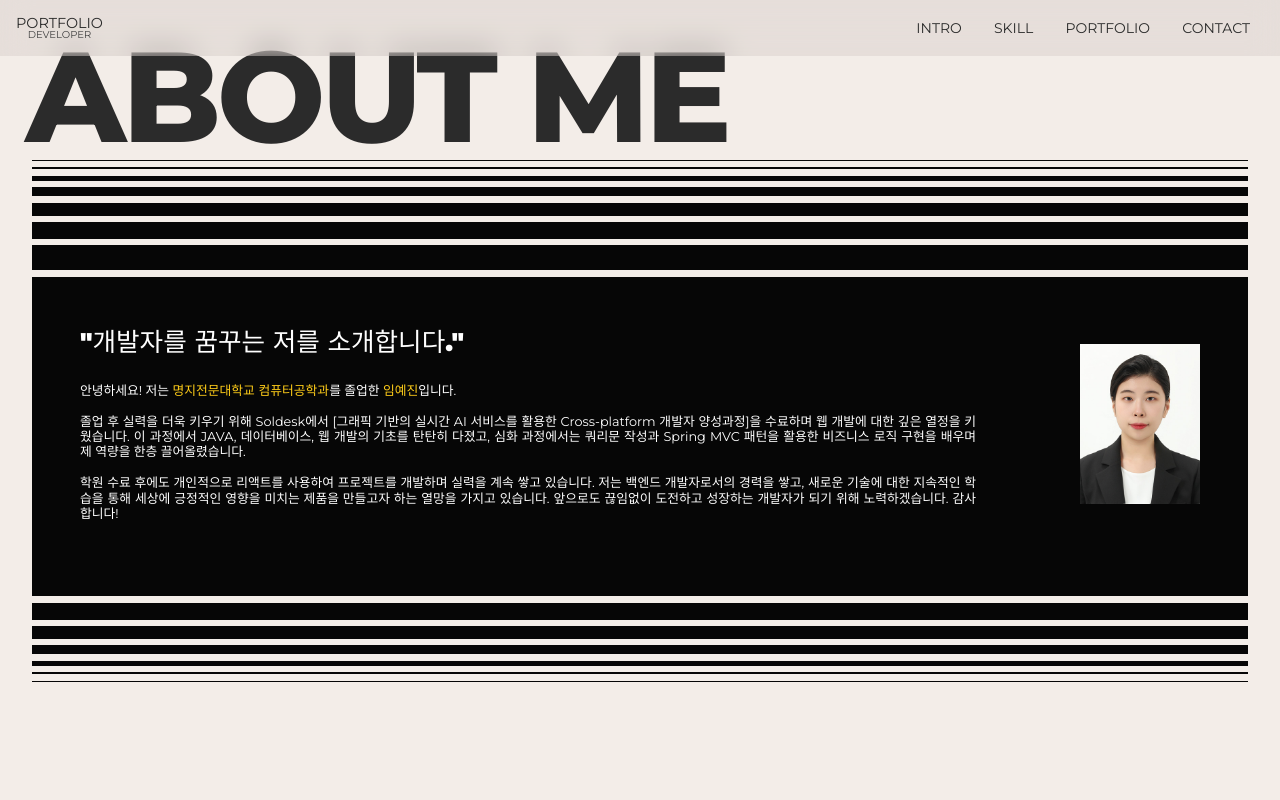
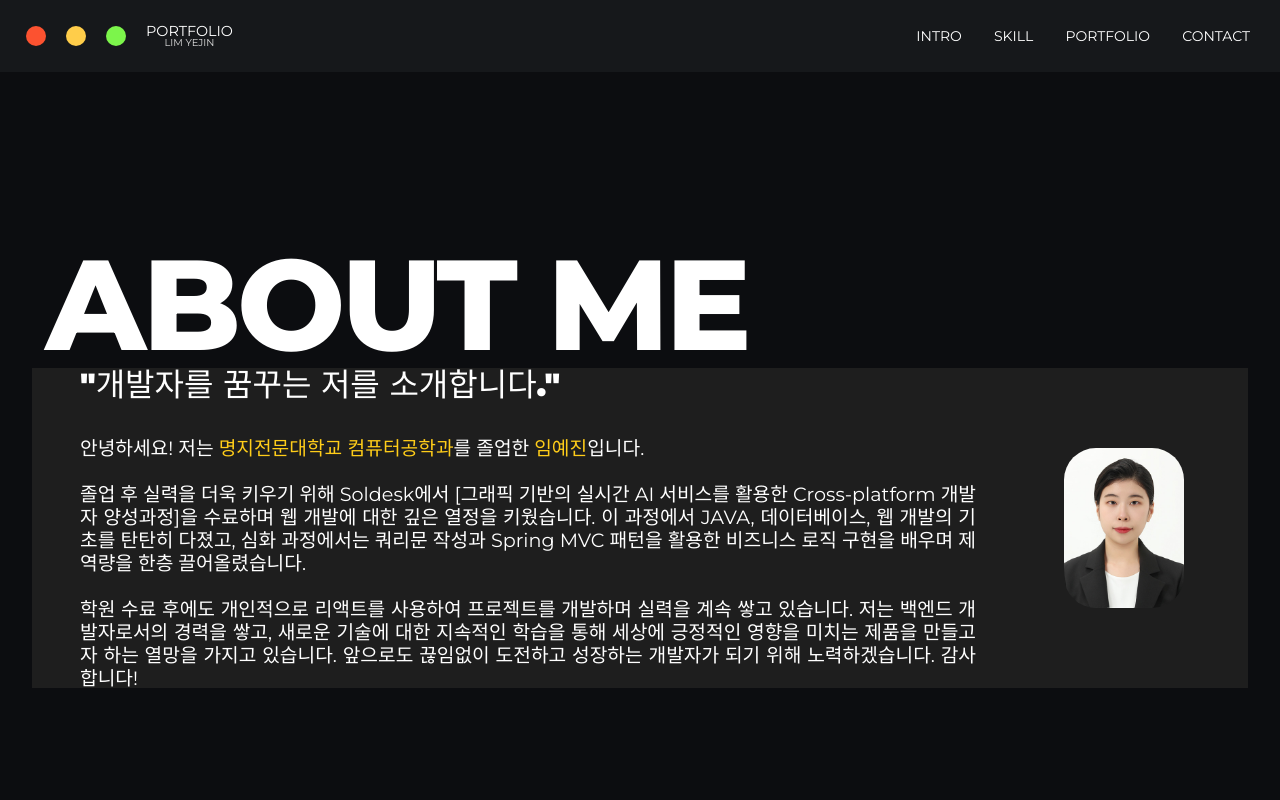
Before and after one commit to maplesyrup0423/portfolio-YEJIN-2024, a website built with Vite: page 2024portfolio-YEJIN/port2024-yejin-vite/src/index.html in a window 1280 px wide. Shown: the top 800 px of the page. Built offline with nearby package versions, Linux system fonts and the light colour scheme; some packages are replaced by stand-ins of ours; a small style sheet from the web is missing; a web font is replaced by a local one.

Commit message:
헤더 인트로 수정

```diff
--- a/2024portfolio-YEJIN/port2024-yejin-vite/src/assets/css/section/header.css
+++ b/2024portfolio-YEJIN/port2024-yejin-vite/src/assets/css/section/header.css
@@ -9,7 +9,7 @@
   display: flex;
   align-items: center;
   justify-content: space-between;
-  background-color: rgba(116, 99, 99, 0.1);
+  background-color: var(--bg2);
   backdrop-filter: blur(15px);
   padding: 1rem;
 }
@@ -22,7 +22,7 @@
 .header__logo em {
   font-size: 10px;
   display: block;
-  color: var(--black200);
+  color: var(--black400);
 }
 .header__nav li {
   display: inline;
@@ -57,7 +57,7 @@
   display: block;
   width: 40px;
   height: 2px;
-  background-color: var(--black);
+  background-color: var(--white);
   margin-top: 19px;
   position: relative;
 }
@@ -65,7 +65,7 @@
   content: "";
   width: 40px;
   height: 2px;
-  background-color: var(--black);
+  background-color: var(--white);
   position: absolute;
   right: 0;
   top: 6px;
@@ -75,7 +75,7 @@
   content: "";
   width: 40px;
   height: 2px;
-  background-color: var(--black);
+  background-color: var(--white);
   position: absolute;
   left: 0;
   bottom: 6px;
@@ -117,3 +117,30 @@
     display: block;
   }
 }
+
+.circle {
+  width: 20px;
+  height: 20px;
+  border-radius: 50%;
+  display: inline-block;
+  margin: 10px;
+}
+
+.circle:nth-child(1) {
+  background-color: #fc5230; /* 빨강 */
+}
+
+.circle:nth-child(2) {
+  background-color: #ffcd4a; /* 노랑 */
+}
+
+.circle:nth-child(3) {
+  background-color: #7cf54b; /* 초록 */
+  margin-right: 20px;
+}
+
+.header__logos {
+  display: flex;
+  justify-content: flex-start;
+  align-items: center;
+}
--- a/2024portfolio-YEJIN/port2024-yejin-vite/src/assets/css/section/intro.css
+++ b/2024portfolio-YEJIN/port2024-yejin-vite/src/assets/css/section/intro.css
@@ -18,11 +18,13 @@
   white-space: nowrap;
   text-indent: -0.5vw;
   letter-spacing: -0.3vw;
+  margin-left: 20px;
 }
 .intro__text {
+  background-color: #1e1e1e; /* 어두운 배경 */
+  padding: 20px; /* 전체 여백 */
   width: 100%;
   height: 40vh;
-  background-color: #060606;
   color: var(--white);
   display: flex;
   justify-content: space-between;
@@ -37,10 +39,14 @@
   text-align: justify;
   z-index: 100;
 }
-.intro__text .text .about-tit {
-  font-size: 2vw;
+.intro__text .about-tit {
   font-weight: 900;
   margin-bottom: 1em;
+  font-size: 2.5vw;
+  margin-bottom: 1em;
+}
+.intro__text .about-text {
+  font-size: 1.5vw;
 }
 .about-text span {
   font-weight: bold;
@@ -48,76 +54,19 @@
 }
 .intro__text .img {
   width: 15vh;
-  transition: filter 0.3s ease;
+  margin: 1em;
+}
+.intro__text .img img {
+  border-radius: 2em;
 }
 
-.intro__lines {
-  width: 100%;
-}
-.intro__lines .line {
-  display: block;
-  width: 100%;
-  height: 1px;
-  background-color: #060606;
-  margin-bottom: 0.5vw;
-}
-
-.intro__lines .line:nth-child(1) {
-  height: 1px;
-}
-.intro__lines .line:nth-child(2) {
-  height: 2px;
-}
-.intro__lines .line:nth-child(3) {
-  height: 5px;
-}
-.intro__lines .line:nth-child(4) {
-  height: 9px;
-}
-.intro__lines .line:nth-child(5) {
-  height: 13px;
-}
-.intro__lines .line:nth-child(6) {
-  height: 17px;
-}
-.intro__lines .line:nth-child(7) {
-  height: 25px;
-}
-.intro__lines.bottom .line:nth-child(1) {
-  height: 25px;
-}
-.intro__lines.bottom .line:nth-child(2) {
-  height: 17px;
-}
-.intro__lines.bottom .line:nth-child(3) {
-  height: 13px;
-}
-.intro__lines.bottom .line:nth-child(4) {
-  height: 9px;
-}
-.intro__lines.bottom .line:nth-child(5) {
-  height: 5px;
-}
-.intro__lines.bottom .line:nth-child(6) {
-  height: 2px;
-}
-.intro__lines.bottom .line:nth-child(7) {
-  height: 1px;
-}
 .about-plus {
   width: 100%;
   height: 10vh;
 }
-.intro__text:hover img {
-  filter: grayscale(100%);
-}
-
 @media (max-width: 800px) {
   .intro__inner {
     justify-content: center;
-  }
-  .intro__lines.bottom .line {
-    display: block;
   }
   .intro__text .about-text {
     display: none;
--- a/2024portfolio-YEJIN/port2024-yejin-vite/src/assets/css/setting/vars.css
+++ b/2024portfolio-YEJIN/port2024-yejin-vite/src/assets/css/setting/vars.css
@@ -3,7 +3,7 @@
   --mainKor-font: "nanumSquareNeo";
   --mainNum-font: "gmarket";
 
-  --mainBg-color: #f3ede8;
+  --mainBg-color: #eae8f3;
   --subBg100: #cdc0b1;
   --subBg200: #afa395;
   --subBg300: #81887c;
@@ -16,6 +16,9 @@
   --black200: #434343;
   --black300: #686868;
   --black400: #e0e0e0;
+
+  --bg1: #0c0d10;
+  --bg2: #16181b;
 
   /* 기본 폰트 설정 */
   font-family: var(--mainEng-font), var(--mainKor-font);
@@ -41,6 +44,6 @@
 }
 
 body {
-  color: var(--black100);
-  background-color: var(--mainBg-color);
+  color: var(--white);
+  background-color: var(--bg1);
 }
--- a/2024portfolio-YEJIN/port2024-yejin-vite/src/index.html
+++ b/2024portfolio-YEJIN/port2024-yejin-vite/src/index.html
@@ -3,14 +3,8 @@
   <head>
     <meta charset="UTF-8" />
     <meta name="viewport" content="width=device-width, initial-scale=1.0" />
-    <meta
-      name="description"
-      content="임예진의 포트폴리오 사이트입니다."
-    />
-    <meta
-      name="keyword"
-      content="포트폴리오"
-    />
+    <meta name="description" content="임예진의 포트폴리오 사이트입니다." />
+    <meta name="keyword" content="포트폴리오" />
     <title>임예진 포트폴리오</title>
 
     <link rel="icon" type="image/svg+xml" href="assets/img/favicon.svg" />
@@ -30,9 +24,15 @@
 
     <header id="header" role="banner">
       <div class="header__inner">
+        <div class="header__logos">
+          <div class="circle"></div>
+          <div class="circle"></div>
+          <div class="circle"></div>
           <div class="header__logo">
-          <a href="#">portfolio<em>developer</em></a>
+            <a href="#">portfolio<em>LIM YEJIN</em></a>
           </div>
+        </div>
+
         <nav class="header__nav" role="navigation" aria-label="메인 메뉴">
           <ul>
             <li><a href="#intro">intro</a></li>
@@ -59,58 +59,40 @@
       <section id="intro">
         <div class="intro__inner">
           <h1 class="intro__title">ABOUT ME</h1>
-          <div class="intro__lines" aria-hidden="true">
-            <span class="line"></span>
-            <span class="line"></span>
-            <span class="line"></span>
-            <span class="line"></span>
-            <span class="line"></span>
-            <span class="line"></span>
-            <span class="line"></span>
-          </div>
           <div class="intro__text">
             <div class="text">
               <div class="about-tit">"개발자를 꿈꾸는 저를 소개합니다."</div>
               <div class="about-text">
-                안녕하세요! 저는 <span>명지전문대학교 컴퓨터공학과</span>를 졸업한 <span>임예진</span>입니다.<br/> <br/>
-                졸업 후 실력을 더욱 키우기 위해 Soldesk에서 [그래픽 기반의 실시간 AI 서비스를 활용한
-                Cross-platform 개발자 양성과정]을 수료하며 웹 개발에 대한 깊은 열정을 키웠습니다.
-                이 과정에서 JAVA, 데이터베이스, 웹 개발의 기초를 탄탄히 다졌고, 심화 과정에서는
-                쿼리문 작성과 Spring MVC 패턴을 활용한 비즈니스 로직 구현을 배우며 제 역량을 한층
-                끌어올렸습니다.<br/> <br/>
-                학원 수료 후에도 개인적으로 리액트를 사용하여 프로젝트를 개발하며 실력을 계속 쌓고
-                있습니다. 저는 백엔드 개발자로서의 경력을 쌓고, 새로운 기술에 대한 지속적인 학습을
-                통해 세상에 긍정적인 영향을 미치는 제품을 만들고자 하는 열망을 가지고 있습니다.
-                앞으로도 끊임없이 도전하고 성장하는 개발자가 되기 위해 노력하겠습니다.
-                감사합니다!
-
-
+                안녕하세요! 저는 <span>명지전문대학교 컴퓨터공학과</span>를
+                졸업한 <span>임예진</span>입니다.<br /><br />
+                졸업 후 실력을 더욱 키우기 위해 Soldesk에서 [그래픽 기반의
+                실시간 AI 서비스를 활용한 Cross-platform 개발자 양성과정]을
+                수료하며 웹 개발에 대한 깊은 열정을 키웠습니다. 이 과정에서
+                JAVA, 데이터베이스, 웹 개발의 기초를 탄탄히 다졌고, 심화
+                과정에서는 쿼리문 작성과 Spring MVC 패턴을 활용한 비즈니스 로직
+                구현을 배우며 제 역량을 한층 끌어올렸습니다.<br /><br />
+                학원 수료 후에도 개인적으로 리액트를 사용하여 프로젝트를
+                개발하며 실력을 계속 쌓고 있습니다. 저는 백엔드 개발자로서의
+                경력을 쌓고, 새로운 기술에 대한 지속적인 학습을 통해 세상에
+                긍정적인 영향을 미치는 제품을 만들고자 하는 열망을 가지고
+                있습니다. 앞으로도 끊임없이 도전하고 성장하는 개발자가 되기 위해
+                노력하겠습니다. 감사합니다!
               </div>
             </div>
             <div class="img">
               <img src="assets/img/about.jpg" alt="어바웃" />
             </div>
           </div>
-          <div class="intro__lines bottom" aria-hidden="true">
-            <span class="line"></span>
-            <span class="line"></span>
-            <span class="line"></span>
-            <span class="line"></span>
-            <span class="line"></span>
-            <span class="line"></span>
-            <span class="line"></span>
-          <div>
-          </div>
           <div class="about-plus"></div>
         </div>
       </section>
+
       <!-- //intro -->
 
       <section id="skill">
         <div class="skill__inner">
-          <h2 class="skill__title">skill </h2>
+          <h2 class="skill__title">skill</h2>
           <div class="skill__desc">
-            <div>
             <ul class="skills-list">
               <li>
                 <span class="percentage" data-target="90">0%</span>
@@ -129,13 +111,11 @@
                 <span class="skill-name">Database</span>
               </li>
             </ul>
-
-            </div>
           </div>
           <script src="./assets/js/percentage.js"></script>
         </div>
-        </div>
       </section>
+
       <!-- //skill -->
 
       <!-- <section id="site">
@@ -193,54 +173,56 @@
               </a>
               <h3 class="title">sol</h3>
               <p class="desc">
-                사용자들에게 효율적이고 친화적인 소통 공간을 제공하는
-                소셜 네트워킹 서비스(SNS)입니다.
-                게시글을 피드 형태로 표시하는 Web Feed와 실시간 메시징 기능을 통합하여
-                깊이 있는 대화와 즉각적인 소통을 지원합니다. 직관적인 인터페이스로 사용자 경험을 극대화하며,
-                 다양한 주제에 대한 소통을 촉진합니다.
+                사용자들에게 효율적이고 친화적인 소통 공간을 제공하는 소셜
+                네트워킹 서비스(SNS)입니다. 게시글을 피드 형태로 표시하는 Web
+                Feed와 실시간 메시징 기능을 통합하여 깊이 있는 대화와 즉각적인
+                소통을 지원합니다. 직관적인 인터페이스로 사용자 경험을
+                극대화하며, 다양한 주제에 대한 소통을 촉진합니다.
               </p>
-              <a href="sol.html"  class="site">자세히 보기</a>
+              <a href="sol.html" class="site">자세히 보기</a>
             </article>
             <article class="port__item p2">
               <span class="num">02.</span>
-              <a href="" class="img" >
+              <a href="" class="img">
                 <img src="assets/img/port02.jpg" alt="Mentors" />
               </a>
               <h3 class="title">Mentors</h3>
               <p class="desc">
-                교사들을 위한 전문적인 연수 제공 사이트입니다. 사용자는 연수를 구매하고 시청하며
-                시험에 응시할 수 있는 기능을 제공하여, 교사들의 전문성을 향상시킬 수 있도록
-                지원합니다. 또한, 각종 이벤트와 도서 정보도 함께 제공하여 사용자들에게 종합적인
-                학습 경험을 제공합니다.
+                교사들을 위한 전문적인 연수 제공 사이트입니다. 사용자는 연수를
+                구매하고 시청하며 시험에 응시할 수 있는 기능을 제공하여,
+                교사들의 전문성을 향상시킬 수 있도록 지원합니다. 또한, 각종
+                이벤트와 도서 정보도 함께 제공하여 사용자들에게 종합적인 학습
+                경험을 제공합니다.
               </p>
               <a href="" target="_blank" class="site">자세히 보기</a>
             </article>
             <article class="port__item p3">
               <span class="num">03.</span>
-              <a href="" class="img" >
-                <img src="assets/img/port02.jpg" alt="MEMENTO-MORI" />
+              <a href="" class="img">
+                <img src="assets/img/port03.jpg" alt="MEMENTO-MORI" />
               </a>
-              <h3 class="title">MEMENTO MORI
-              </h3>
+              <h3 class="title">MEMENTO MORI</h3>
               <p class="desc">
-                교사들을 위한 전문적인 연수 제공 사이트입니다. 사용자는 연수를 구매하고 시청하며
-                시험에 응시할 수 있는 기능을 제공하여, 교사들의 전문성을 향상시킬 수 있도록
-                지원합니다. 또한, 각종 이벤트와 도서 정보도 함께 제공하여 사용자들에게 종합적인
-                학습 경험을 제공합니다.
+                교사들을 위한 전문적인 연수 제공 사이트입니다. 사용자는 연수를
+                구매하고 시청하며 시험에 응시할 수 있는 기능을 제공하여,
+                교사들의 전문성을 향상시킬 수 있도록 지원합니다. 또한, 각종
+                이벤트와 도서 정보도 함께 제공하여 사용자들에게 종합적인 학습
+                경험을 제공합니다.
               </p>
               <a href="" target="_blank" class="site">자세히 보기</a>
             </article>
             <article class="port__item p4">
               <span class="num">04.</span>
-              <a href="" class="img" >
-                <img src="assets/img/port02.jpg" alt="B-in" />
+              <a href="" class="img">
+                <img src="assets/img/port04.jpg" alt="B-in" />
               </a>
               <h3 class="title">보드 in</h3>
               <p class="desc">
-                교사들을 위한 전문적인 연수 제공 사이트입니다. 사용자는 연수를 구매하고 시청하며
-                시험에 응시할 수 있는 기능을 제공하여, 교사들의 전문성을 향상시킬 수 있도록
-                지원합니다. 또한, 각종 이벤트와 도서 정보도 함께 제공하여 사용자들에게 종합적인
-                학습 경험을 제공합니다.
+                교사들을 위한 전문적인 연수 제공 사이트입니다. 사용자는 연수를
+                구매하고 시청하며 시험에 응시할 수 있는 기능을 제공하여,
+                교사들의 전문성을 향상시킬 수 있도록 지원합니다. 또한, 각종
+                이벤트와 도서 정보도 함께 제공하여 사용자들에게 종합적인 학습
+                경험을 제공합니다.
               </p>
               <a href="" target="_blank" class="site">자세히 보기</a>
             </article>
```
Also changed, not shown: 2024portfolio-YEJIN/port2024-yejin-vite/src/assets/img/port03.jpg (added), 2024portfolio-YEJIN/port2024-yejin-vite/src/assets/img/port04.jpg (added). Lines whose indentation alone changed are shown as unchanged.
